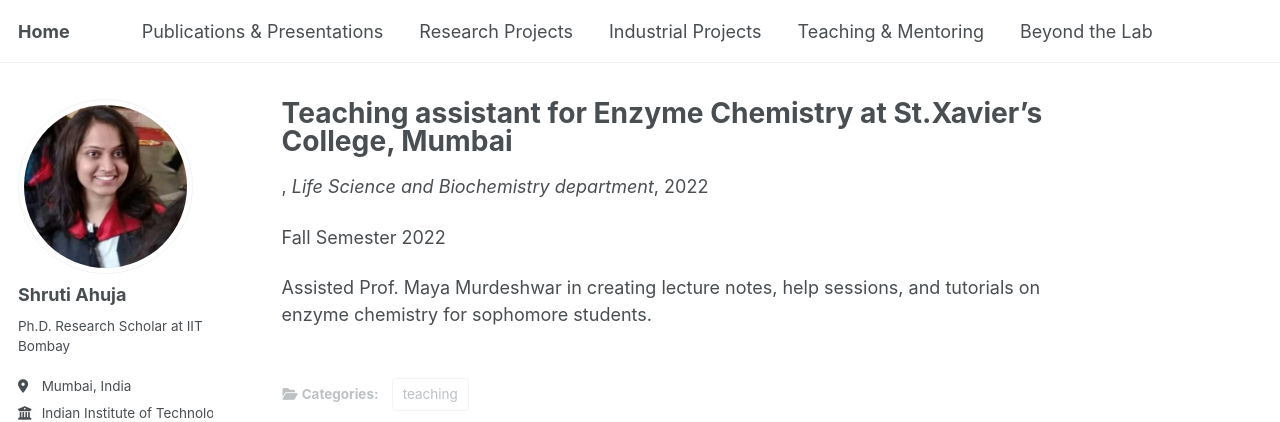
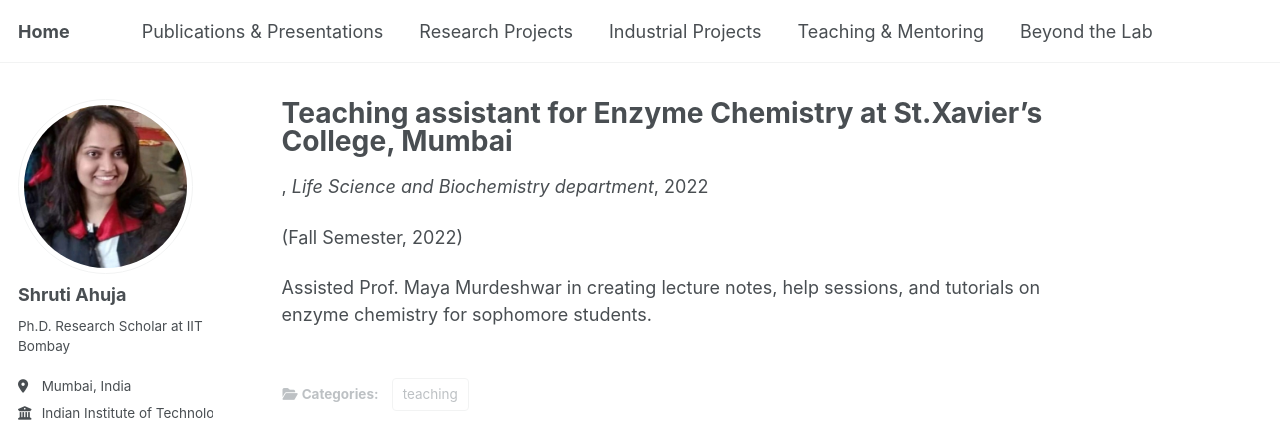
Before and after one commit to shrutiahuja/shrutiahuja.github.io, a Jekyll site: the page built from _teaching/enzyme.md, in a window 1280 px wide and 1056 px high. Shown: the top 422 px of the window. Built offline with Jekyll 4.4.1, drawn with Linux system fonts in a browser that asks for light colours; some web fonts are replaced; a script that is not in the unit is left out.

```diff
--- a/_teaching/enzyme.md
+++ b/_teaching/enzyme.md
@@ -9,6 +9,6 @@ venue: "Life Science and Biochemistry department"
 date: 2022-06-01
 location: "St Xavier's College, Mumbai, India."
 ---
-Fall Semester 2022
+(Fall Semester, 2022)
 
 Assisted Prof. Maya Murdeshwar in creating lecture notes, help sessions, and tutorials on enzyme chemistry for sophomore students.
```
